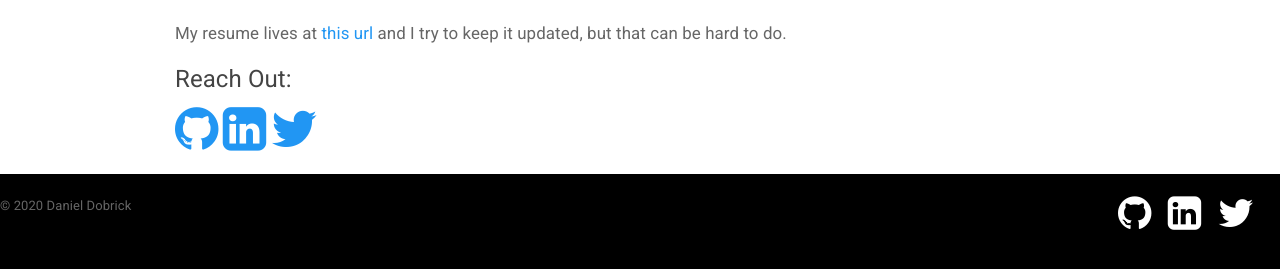
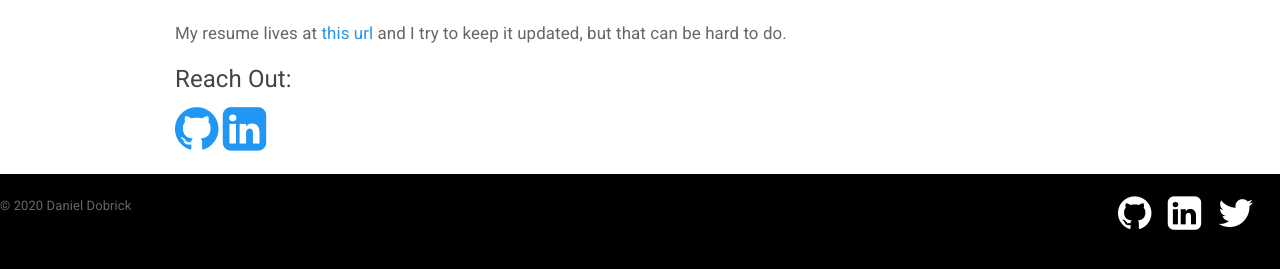
Before and after one commit to DanDobrick/blog, a Jekyll site: the page built from _pages/about.html, in a window 1280 px wide and 1223 px high. Shown: the part 945-1214 px from the top of the window. Built offline with Jekyll 4.4.1, drawn with Linux system fonts in a browser that asks for light colours.

Commit message:
Remove twitter link

```diff
--- a/_includes/contact.html
+++ b/_includes/contact.html
@@ -2,5 +2,3 @@
   <i class="fa fa-github fa-3x"></i></a>
 <a href="{{ site.data.social_links.linkedin }}">
   <i class="fa fa-linkedin-square fa-3x"></i></a>
-<a href="{{ site.data.social_links.twitter }}">
-  <i class="fa fa-twitter fa-3x"></i></a>
```
Also changed, not shown: README.md.
